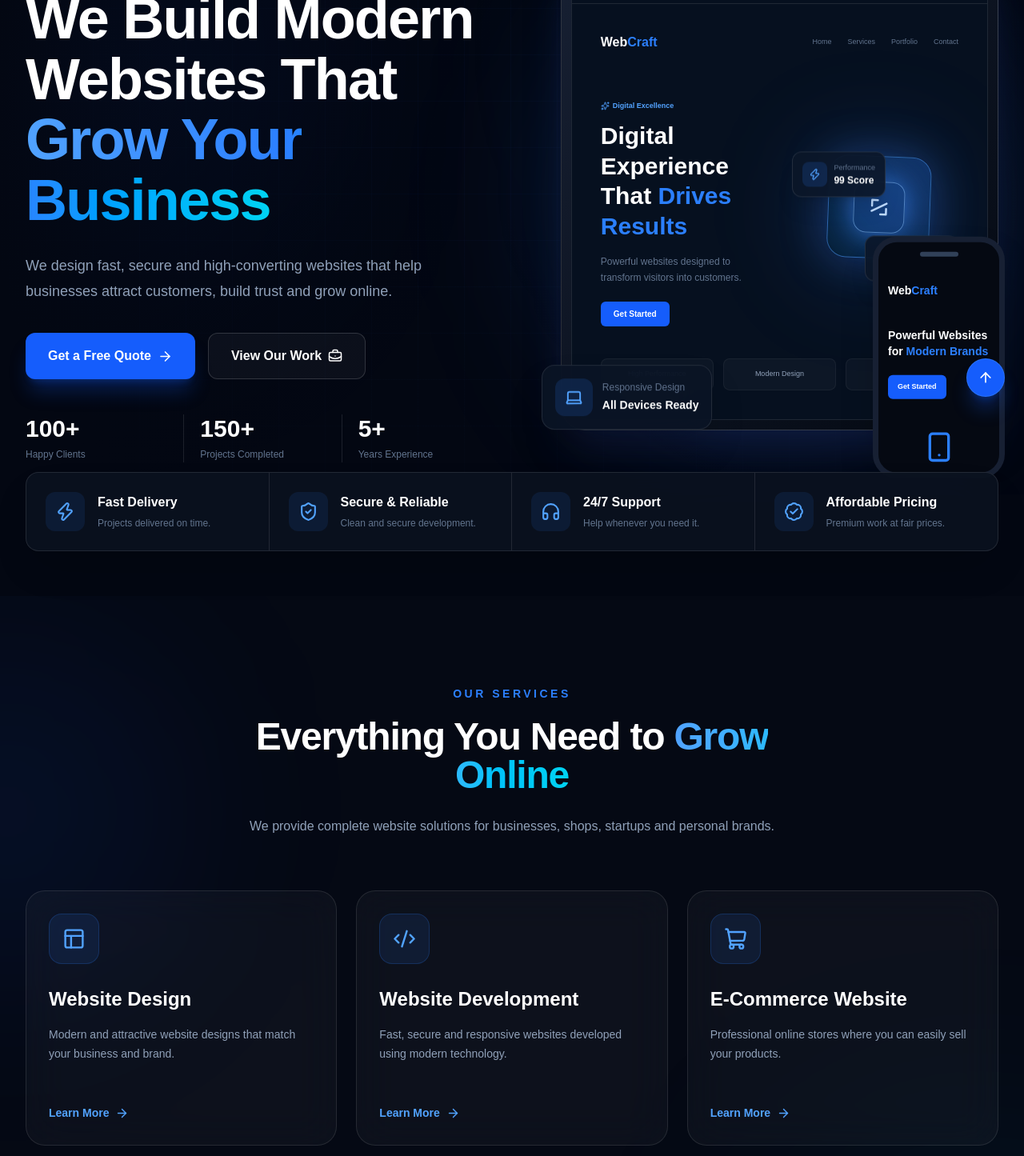
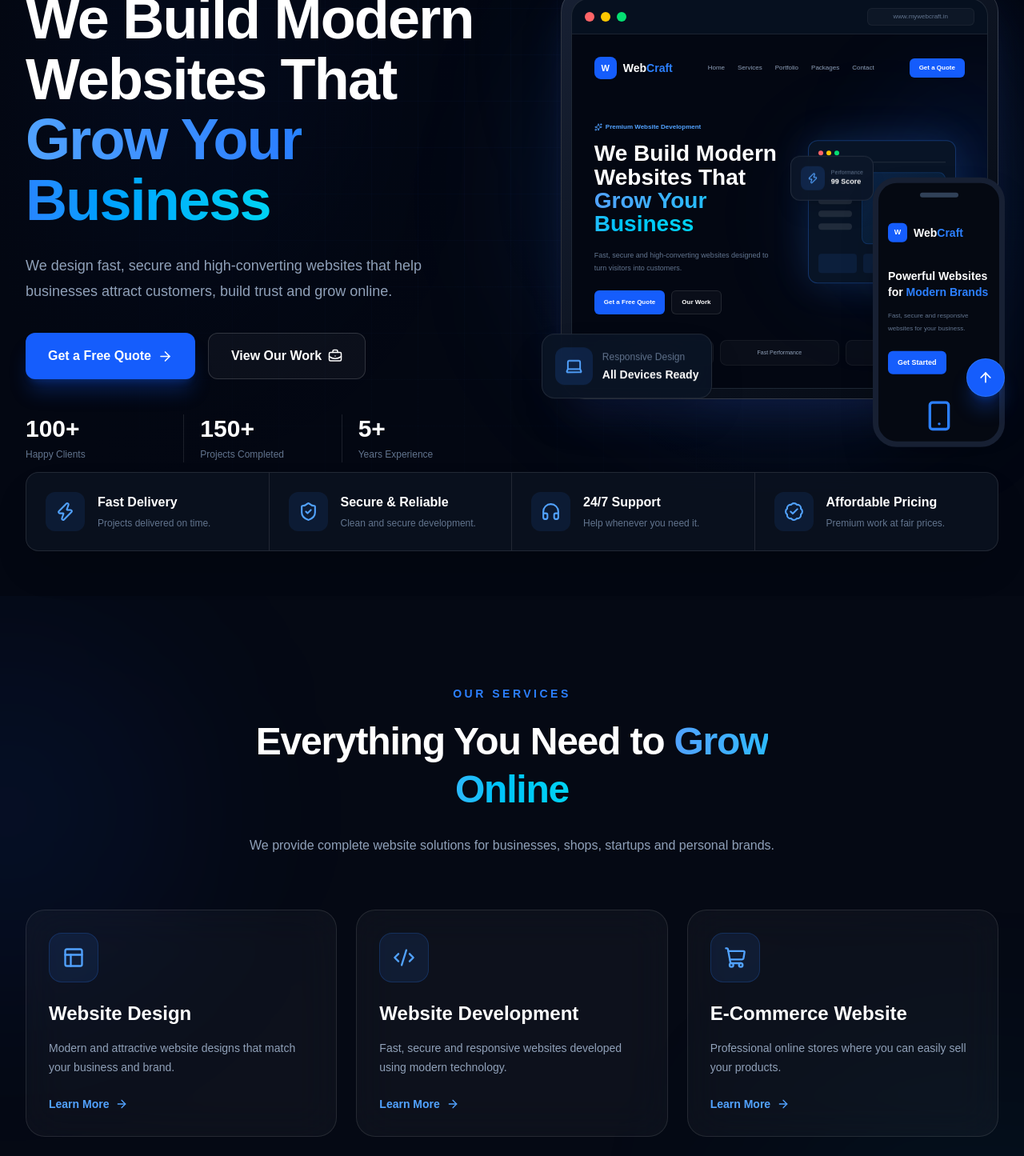
Before and after one commit to visionxdigital29-lgtm/webcraft, a Next.js app: page / in a window 1280 px wide. Shown: the part 280-1725 px from the top of the page at 80% size. Built offline with nearby package versions, Linux system fonts and the light colour scheme; no server answers.

Commit message:
Update contact and WhatsApp details

```diff
--- a/app/page.tsx
+++ b/app/page.tsx
@@ -1,4 +1,5 @@
 "use client";
+
 import Footer from "@/components/Footer";
 import Contact from "@/components/Contact";
 import FAQ from "@/components/FAQ";
@@ -7,6 +8,8 @@ import Pricing from "@/components/Pricing";
 import Portfolio from "@/components/Portfolio";
 import WhyChoose from "@/components/WhyChoose";
 import Services from "@/components/Services";
+import Navbar from "@/components/Navbar";
+
 import { motion } from "framer-motion";
 import {
   ArrowRight,
@@ -22,7 +25,6 @@ import {
   Star,
   Zap,
 } from "lucide-react";
-import Navbar from "@/components/Navbar";
 
 const stats = [
   { value: "100+", label: "Happy Clients" },
@@ -61,7 +63,9 @@ export default function Home() {
     >
       <Navbar />
 
+      {/* HERO SECTION */}
       <section className="relative flex min-h-screen items-center overflow-hidden pt-36 lg:pt-40">
+        {/* Original Blue Background */}
         <div className="absolute inset-0">
           <div className="absolute -left-40 top-32 h-[440px] w-[440px] rounded-full bg-blue-600/20 blur-[140px]" />
 
@@ -73,6 +77,7 @@ export default function Home() {
         </div>
 
         <div className="relative mx-auto grid w-full max-w-7xl items-center gap-16 px-5 py-10 lg:grid-cols-[1.05fr_0.95fr] lg:px-8">
+          {/* LEFT SIDE - ORIGINAL DESIGN */}
           <motion.div
             initial={{ opacity: 0, y: 35 }}
             animate={{ opacity: 1, y: 0 }}
@@ -101,6 +106,7 @@ export default function Home() {
                 className="group flex items-center justify-center gap-2 rounded-xl bg-blue-600 px-7 py-4 font-bold shadow-xl shadow-blue-600/25 transition duration-300 hover:-translate-y-1 hover:bg-blue-500"
               >
                 Get a Free Quote
+
                 <ArrowRight
                   size={19}
                   className="transition group-hover:translate-x-1"
@@ -136,6 +142,7 @@ export default function Home() {
             </div>
           </motion.div>
 
+          {/* RIGHT SIDE - PREMIUM WEBCRAFT WEBSITE MOCKUP */}
           <motion.div
             initial={{ opacity: 0, x: 55 }}
             animate={{ opacity: 1, x: 0 }}
@@ -145,6 +152,7 @@ export default function Home() {
             <div className="absolute inset-10 rounded-full bg-blue-500/25 blur-[110px]" />
 
             <div className="relative mx-auto max-w-[650px]">
+              {/* MAIN DESKTOP BROWSER */}
               <motion.div
                 animate={{ y: [0, -8, 0] }}
                 transition={{
@@ -155,132 +163,191 @@ export default function Home() {
                 className="relative rounded-[30px] border border-white/15 bg-gradient-to-br from-[#172033] to-[#050912] p-3 shadow-2xl shadow-blue-950/60"
               >
                 <div className="overflow-hidden rounded-[22px] border border-white/10 bg-[#06101f]">
+                  {/* Browser Top Bar */}
                   <div className="flex h-11 items-center gap-2 border-b border-white/10 px-4">
                     <span className="h-3 w-3 rounded-full bg-red-400" />
                     <span className="h-3 w-3 rounded-full bg-yellow-400" />
                     <span className="h-3 w-3 rounded-full bg-green-400" />
 
-                    <div className="ml-auto hidden rounded-md border border-white/5 bg-white/[0.03] px-10 py-1 text-[8px] text-slate-600 sm:block">
-                      webcraft.agency
+                    <div className="ml-auto hidden rounded-md border border-white/5 bg-white/[0.03] px-8 py-1 text-[8px] text-slate-500 sm:block">
+                      www.mywebcraft.in
                     </div>
                   </div>
 
-                  <div className="p-6 sm:p-9">
-                    <div className="flex items-center justify-between">
-                      <div className="font-black">
+                  {/* WEBSITE PREVIEW */}
+                  <div className="relative overflow-hidden bg-[#030712] p-5 sm:p-7">
+                    {/* Mini Glow */}
+                    <div className="absolute -right-20 top-20 h-48 w-48 rounded-full bg-blue-600/15 blur-[70px]" />
+
+                    {/* Mini Navbar */}
+                    <div className="relative flex items-center justify-between">
+                      <div className="flex items-center gap-2">
+                        <div className="flex h-7 w-7 items-center justify-center rounded-lg bg-blue-600 text-[11px] font-black text-white">
+                          W
+                        </div>
+
+                        <div className="text-sm font-black">
                           Web<span className="text-blue-500">Craft</span>
                         </div>
+                      </div>
 
-                      <div className="hidden gap-5 text-[9px] text-slate-500 sm:flex">
+                      <div className="hidden items-center gap-4 text-[8px] text-slate-400 sm:flex">
                         <span>Home</span>
                         <span>Services</span>
                         <span>Portfolio</span>
+                        <span>Packages</span>
                         <span>Contact</span>
+                      </div>
+
+                      <div className="hidden rounded-md bg-blue-600 px-3 py-1.5 text-[8px] font-bold sm:block">
+                        Get a Quote
                       </div>
                     </div>
 
-                    <div className="mt-14 grid items-center gap-8 sm:grid-cols-2">
+                    {/* Mini Hero */}
+                    <div className="relative mt-12 grid items-center gap-7 sm:grid-cols-[1fr_0.9fr]">
+                      {/* Text Side */}
                       <div>
-                        <div className="mb-3 inline-flex items-center gap-1 text-[9px] font-semibold text-blue-400">
-                          <Sparkles size={11} />
-                          Digital Excellence
+                        <div className="mb-3 inline-flex items-center gap-1 text-[8px] font-semibold text-blue-400">
+                          <Sparkles size={10} />
+                          Premium Website Development
                         </div>
 
-                        <p className="text-2xl font-black leading-tight sm:text-3xl">
-                          Digital Experience That{" "}
-                          <span className="text-blue-500">Drives Results</span>
+                        <p className="text-2xl font-black leading-[1.05] sm:text-[28px]">
+                          We Build Modern
+                          <br />
+                          Websites That
+                          <br />
+
+                          <span className="bg-gradient-to-r from-blue-400 to-cyan-400 bg-clip-text text-transparent">
+                            Grow Your Business
+                          </span>
                         </p>
 
-                        <p className="mt-4 text-xs leading-5 text-slate-500">
-                          Powerful websites designed to transform visitors into
-                          customers.
+                        <p className="mt-4 max-w-[220px] text-[9px] leading-4 text-slate-500">
+                          Fast, secure and high-converting websites designed to
+                          turn visitors into customers.
                         </p>
 
-                        <button className="mt-5 rounded-md bg-blue-600 px-4 py-2 text-[10px] font-bold">
-                          Get Started
+                        <div className="mt-5 flex gap-2">
+                          <button className="rounded-md bg-blue-600 px-3 py-2 text-[8px] font-bold">
+                            Get a Free Quote
+                          </button>
+
+                          <button className="rounded-md border border-white/10 bg-white/[0.03] px-3 py-2 text-[8px] font-bold">
+                            Our Work
                           </button>
                         </div>
+                      </div>
 
-                      <div className="relative flex h-52 items-center justify-center">
-                        <div className="absolute h-40 w-40 rounded-full bg-blue-500/20 blur-3xl" />
+                      {/* Visual Side */}
+                      <div className="relative flex h-48 items-center justify-center">
+                        <div className="absolute h-40 w-40 rounded-full bg-blue-500/15 blur-3xl" />
 
+                        {/* Main UI Card */}
                         <motion.div
-                          animate={{
-                            y: [0, -12, 0],
-                            rotate: [45, 49, 45],
-                          }}
+                          animate={{ y: [0, -8, 0] }}
                           transition={{
                             duration: 4,
                             repeat: Infinity,
                             ease: "easeInOut",
                           }}
-                          className="relative flex h-32 w-32 rotate-45 items-center justify-center rounded-3xl border border-blue-400/50 bg-gradient-to-br from-blue-500/30 to-cyan-400/5 shadow-[0_0_55px_rgba(59,130,246,.35)]"
+                          className="relative w-[185px] rounded-xl border border-blue-500/30 bg-[#081426] p-3 shadow-[0_0_45px_rgba(59,130,246,.2)]"
                         >
-                          <div className="flex h-16 w-16 items-center justify-center rounded-2xl border border-blue-300/50 bg-blue-500/20 shadow-[0_0_35px_rgba(59,130,246,.8)]">
+                          <div className="flex items-center gap-1 border-b border-white/10 pb-2">
+                            <span className="h-1.5 w-1.5 rounded-full bg-red-400" />
+                            <span className="h-1.5 w-1.5 rounded-full bg-yellow-400" />
+                            <span className="h-1.5 w-1.5 rounded-full bg-green-400" />
+                          </div>
+
+                          <div className="mt-3 grid grid-cols-[42px_1fr] gap-3">
+                            <div className="space-y-2">
+                              <div className="h-2 rounded bg-blue-500/40" />
+                              <div className="h-2 rounded bg-white/10" />
+                              <div className="h-2 rounded bg-white/10" />
+                              <div className="h-2 rounded bg-white/10" />
+                              <div className="h-2 rounded bg-white/10" />
+                            </div>
+
+                            <div className="rounded-lg border border-blue-500/20 bg-gradient-to-br from-blue-500/15 to-cyan-500/5 p-3">
+                              <div className="flex h-16 items-center justify-center">
                                 <Code2
-                              size={30}
-                              className="-rotate-45 text-blue-200"
+                                  size={38}
+                                  className="text-blue-400"
                                 />
+                              </div>
+                            </div>
+                          </div>
+
+                          <div className="mt-3 grid grid-cols-3 gap-2">
+                            <div className="h-6 rounded bg-blue-500/10" />
+                            <div className="h-6 rounded bg-blue-500/10" />
+                            <div className="h-6 rounded bg-blue-500/10" />
                           </div>
                         </motion.div>
 
+                        {/* Performance Card */}
                         <motion.div
-                          animate={{ y: [0, 8, 0] }}
+                          animate={{ y: [0, 7, 0] }}
                           transition={{
                             duration: 3,
                             repeat: Infinity,
                             ease: "easeInOut",
                           }}
-                          className="absolute left-0 top-6 rounded-xl border border-white/10 bg-[#0c1729]/90 p-3 shadow-xl backdrop-blur-xl"
+                          className="absolute -left-3 top-4 rounded-xl border border-white/10 bg-[#0c1729]/95 p-3 shadow-xl backdrop-blur-xl"
                         >
                           <div className="flex items-center gap-2">
                             <div className="rounded-lg bg-blue-500/15 p-2 text-blue-400">
-                              <Zap size={15} />
+                              <Zap size={14} />
                             </div>
 
                             <div>
-                              <p className="text-[9px] text-slate-500">
+                              <p className="text-[7px] text-slate-500">
                                 Performance
                               </p>
-                              <p className="text-xs font-bold">99 Score</p>
+
+                              <p className="text-[9px] font-bold">99 Score</p>
                             </div>
                           </div>
                         </motion.div>
 
+                        {/* Rating Card */}
                         <motion.div
-                          animate={{ y: [0, -8, 0] }}
+                          animate={{ y: [0, -7, 0] }}
                           transition={{
                             duration: 3.6,
                             repeat: Infinity,
                             ease: "easeInOut",
                           }}
-                          className="absolute bottom-4 right-0 rounded-xl border border-white/10 bg-[#0c1729]/90 p-3 shadow-xl backdrop-blur-xl"
+                          className="absolute bottom-1 right-0 rounded-xl border border-white/10 bg-[#0c1729]/95 p-3 shadow-xl backdrop-blur-xl"
                         >
                           <div className="flex items-center gap-2">
-                            <div className="rounded-lg bg-green-500/10 p-2 text-green-400">
-                              <Star size={15} />
+                            <div className="rounded-lg bg-yellow-500/10 p-2 text-yellow-400">
+                              <Star size={14} />
                             </div>
 
                             <div>
-                              <p className="text-[9px] text-slate-500">
+                              <p className="text-[7px] text-slate-500">
                                 Client Rating
                               </p>
-                              <p className="text-xs font-bold">5.0 Stars</p>
+
+                              <p className="text-[9px] font-bold">5.0 Stars</p>
                             </div>
                           </div>
                         </motion.div>
                       </div>
                     </div>
 
-                    <div className="mt-10 grid grid-cols-3 gap-3">
+                    {/* Mini Website Cards */}
+                    <div className="relative mt-8 grid grid-cols-3 gap-2">
                       {[
-                        "High Performance",
                         "Modern Design",
+                        "Fast Performance",
                         "Mobile Friendly",
                       ].map((item) => (
                         <div
                           key={item}
-                          className="rounded-lg border border-white/5 bg-white/[0.03] p-3 text-center text-[8px] text-slate-400 sm:text-[9px]"
+                          className="rounded-lg border border-white/5 bg-white/[0.03] p-2.5 text-center text-[7px] text-slate-400"
                         >
                           {item}
                         </div>
@@ -290,6 +357,7 @@ export default function Home() {
                 </div>
               </motion.div>
 
+              {/* MOBILE PHONE MOCKUP */}
               <motion.div
                 animate={{ y: [0, -12, 0] }}
                 transition={{
@@ -301,24 +369,35 @@ export default function Home() {
               >
                 <div className="mx-auto mb-8 h-1.5 w-12 rounded-full bg-slate-700" />
 
+                <div className="flex items-center gap-2">
+                  <div className="flex h-6 w-6 items-center justify-center rounded-md bg-blue-600 text-[9px] font-black">
+                    W
+                  </div>
+
                   <div className="text-sm font-black">
                     Web<span className="text-blue-500">Craft</span>
                   </div>
+                </div>
 
-                <p className="mt-9 text-sm font-black leading-5">
+                <p className="mt-8 text-sm font-black leading-5">
                   Powerful Websites for{" "}
                   <span className="text-blue-500">Modern Brands</span>
+                </p>
+
+                <p className="mt-3 text-[8px] leading-4 text-slate-500">
+                  Fast, secure and responsive websites for your business.
                 </p>
 
                 <button className="mt-5 rounded-md bg-blue-600 px-3 py-2 text-[9px] font-bold">
                   Get Started
                 </button>
 
-                <div className="mt-10 flex justify-center">
+                <div className="mt-8 flex justify-center">
                   <Smartphone className="text-blue-500" size={40} />
                 </div>
               </motion.div>
 
+              {/* RESPONSIVE DESIGN BADGE */}
               <motion.div
                 animate={{ y: [0, 10, 0] }}
                 transition={{
@@ -334,8 +413,13 @@ export default function Home() {
                   </div>
 
                   <div>
-                    <p className="text-xs text-slate-500">Responsive Design</p>
-                    <p className="mt-1 text-sm font-bold">All Devices Ready</p>
+                    <p className="text-xs text-slate-500">
+                      Responsive Design
+                    </p>
+
+                    <p className="mt-1 text-sm font-bold">
+                      All Devices Ready
+                    </p>
                   </div>
                 </div>
               </motion.div>
@@ -344,6 +428,7 @@ export default function Home() {
         </div>
       </section>
 
+      {/* FEATURES BAR - ORIGINAL BLUE */}
       <section className="relative z-10 mx-auto -mt-7 max-w-7xl px-5 pb-14 lg:px-8">
         <div className="grid overflow-hidden rounded-2xl border border-white/10 bg-[#0a1220]/90 shadow-2xl shadow-black/20 backdrop-blur-xl sm:grid-cols-2 lg:grid-cols-4">
           {features.map((feature, index) => {
@@ -368,6 +453,7 @@ export default function Home() {
 
                 <div>
                   <h3 className="font-bold">{feature.title}</h3>
+
                   <p className="mt-1 text-xs leading-5 text-slate-500">
                     {feature.description}
                   </p>
@@ -378,6 +464,7 @@ export default function Home() {
         </div>
       </section>
 
+      {/* EXISTING SECTIONS */}
       <Services />
       <WhyChoose />
       <Portfolio />
--- a/components/Contact.tsx
+++ b/components/Contact.tsx
@@ -16,13 +16,6 @@ import { supabase } from "@/lib/supabase";
 
 const contactDetails = [
   {
-    icon: Phone,
-    title: "Call Us",
-    value: "+91 63864 21939",
-    description: "Monday to Saturday",
-    href: "tel:+916386421939",
-  },
-  {
     icon: Mail,
     title: "Email Us",
     value: "business@mywebcraft.in",
@@ -34,7 +27,7 @@ const contactDetails = [
     title: "WhatsApp",
     value: "Chat with WebCraft",
     description: "Quick project discussion",
-    href: "https://wa.me/916386421939",
+    href: "https://wa.me/917572002836",
   },
   {
     icon: MapPin,
@@ -101,7 +94,7 @@ export default function Contact() {
 ${enquiry.project_details}
       `.trim();
 
-      const whatsappUrl = `https://wa.me/916386421939?text=${encodeURIComponent(
+      const whatsappUrl = `https://wa.me/917572002836?text=${encodeURIComponent(
         whatsappMessage
       )}`;
 
@@ -378,7 +371,7 @@ ${enquiry.project_details}
                     className="w-full rounded-xl border border-white/10 bg-[#07101e] px-4 py-4 text-sm text-white outline-none transition focus:border-blue-500/60 focus:ring-4 focus:ring-blue-500/10"
                   >
                     <option>WhatsApp</option>
-                    <option>Phone Call</option>
+                    <option value="WhatsApp Call">WhatsApp Call</option>
                     <option>Email</option>
                   </select>
                 </label>
--- a/components/Services.tsx
+++ b/components/Services.tsx
@@ -54,13 +54,13 @@ export default function Services() {
   return (
     <section
       id="services"
-      className="relative overflow-hidden bg-[#050914] py-28"
+      className="relative overflow-hidden bg-[#050914] py-16 sm:py-20 lg:py-28"
     >
       <div className="absolute left-[-180px] top-20 h-[380px] w-[380px] rounded-full bg-blue-600/10 blur-[130px]" />
 
       <div className="absolute right-[-160px] bottom-0 h-[420px] w-[420px] rounded-full bg-cyan-500/10 blur-[140px]" />
 
-      <div className="relative mx-auto max-w-7xl px-5 lg:px-8">
+      <div className="relative mx-auto max-w-7xl px-4 sm:px-5 lg:px-8">
         <motion.div
           initial={{ opacity: 0, y: 30 }}
           whileInView={{ opacity: 1, y: 0 }}
@@ -68,62 +68,62 @@ export default function Services() {
           transition={{ duration: 0.7 }}
           className="mx-auto max-w-3xl text-center"
         >
-          <p className="text-sm font-bold uppercase tracking-[0.25em] text-blue-500">
+          <p className="text-xs font-bold uppercase tracking-[0.22em] text-blue-500 sm:text-sm sm:tracking-[0.25em]">
             Our Services
           </p>
 
-          <h2 className="mt-5 text-4xl font-black tracking-tight text-white sm:text-5xl">
+          <h2 className="mt-3 text-3xl font-black leading-tight tracking-tight text-white sm:mt-5 sm:text-5xl">
             Everything You Need to{" "}
             <span className="bg-gradient-to-r from-blue-400 to-cyan-400 bg-clip-text text-transparent">
               Grow Online
             </span>
           </h2>
 
-          <p className="mt-6 leading-8 text-slate-400">
+          <p className="mx-auto mt-4 max-w-2xl text-sm leading-6 text-slate-400 sm:mt-6 sm:text-base sm:leading-8">
             We provide complete website solutions for businesses, shops,
             startups and personal brands.
           </p>
         </motion.div>
 
-        <div className="mt-16 grid gap-6 md:grid-cols-2 lg:grid-cols-3">
+        <div className="mt-10 grid grid-cols-1 gap-4 sm:mt-14 sm:grid-cols-2 sm:gap-5 lg:mt-16 lg:grid-cols-3 lg:gap-6">
           {services.map((service, index) => {
             const Icon = service.icon;
 
             return (
               <motion.article
                 key={service.title}
-                initial={{ opacity: 0, y: 35 }}
+                initial={{ opacity: 0, y: 25 }}
                 whileInView={{ opacity: 1, y: 0 }}
                 viewport={{ once: true }}
                 transition={{
-                  duration: 0.6,
-                  delay: index * 0.08,
+                  duration: 0.5,
+                  delay: index * 0.06,
                 }}
-                whileHover={{ y: -10 }}
-                className="group relative overflow-hidden rounded-3xl border border-white/10 bg-white/[0.035] p-7 backdrop-blur-xl transition duration-300 hover:border-blue-500/40 hover:bg-white/[0.06]"
+                whileHover={{ y: -6 }}
+                className="group relative overflow-hidden rounded-2xl border border-white/10 bg-white/[0.035] p-5 backdrop-blur-xl transition duration-300 hover:border-blue-500/40 hover:bg-white/[0.06] sm:rounded-3xl sm:p-6 lg:p-7"
               >
                 <div className="absolute -right-16 -top-16 h-36 w-36 rounded-full bg-blue-500/0 blur-3xl transition duration-500 group-hover:bg-blue-500/20" />
 
                 <div className="relative">
-                  <div className="inline-flex rounded-2xl border border-blue-500/20 bg-blue-500/10 p-4 text-blue-400 transition duration-300 group-hover:scale-110 group-hover:bg-blue-500 group-hover:text-white">
-                    <Icon size={29} />
+                  <div className="inline-flex rounded-xl border border-blue-500/20 bg-blue-500/10 p-3 text-blue-400 transition duration-300 group-hover:scale-105 group-hover:bg-blue-500 group-hover:text-white sm:rounded-2xl sm:p-4">
+                    <Icon className="h-6 w-6 sm:h-7 sm:w-7" />
                   </div>
 
-                  <h3 className="mt-7 text-2xl font-black text-white">
+                  <h3 className="mt-5 text-xl font-black leading-tight text-white sm:mt-6 sm:text-2xl">
                     {service.title}
                   </h3>
 
-                  <p className="mt-4 min-h-[72px] text-sm leading-6 text-slate-400">
+                  <p className="mt-3 text-sm leading-6 text-slate-400 sm:mt-4">
                     {service.description}
                   </p>
 
                   <a
                     href="#contact"
-                    className="mt-7 inline-flex items-center gap-2 text-sm font-bold text-blue-400 transition hover:text-blue-300"
+                    className="mt-5 inline-flex items-center gap-2 text-sm font-bold text-blue-400 transition hover:text-blue-300 sm:mt-6"
                   >
                     Learn More
                     <ArrowRight
-                      size={17}
+                      size={16}
                       className="transition group-hover:translate-x-1"
                     />
                   </a>
```
Also changed, not shown: components/Footer.tsx (+1 -9 lines). Lines whose indentation alone changed are shown as unchanged.
